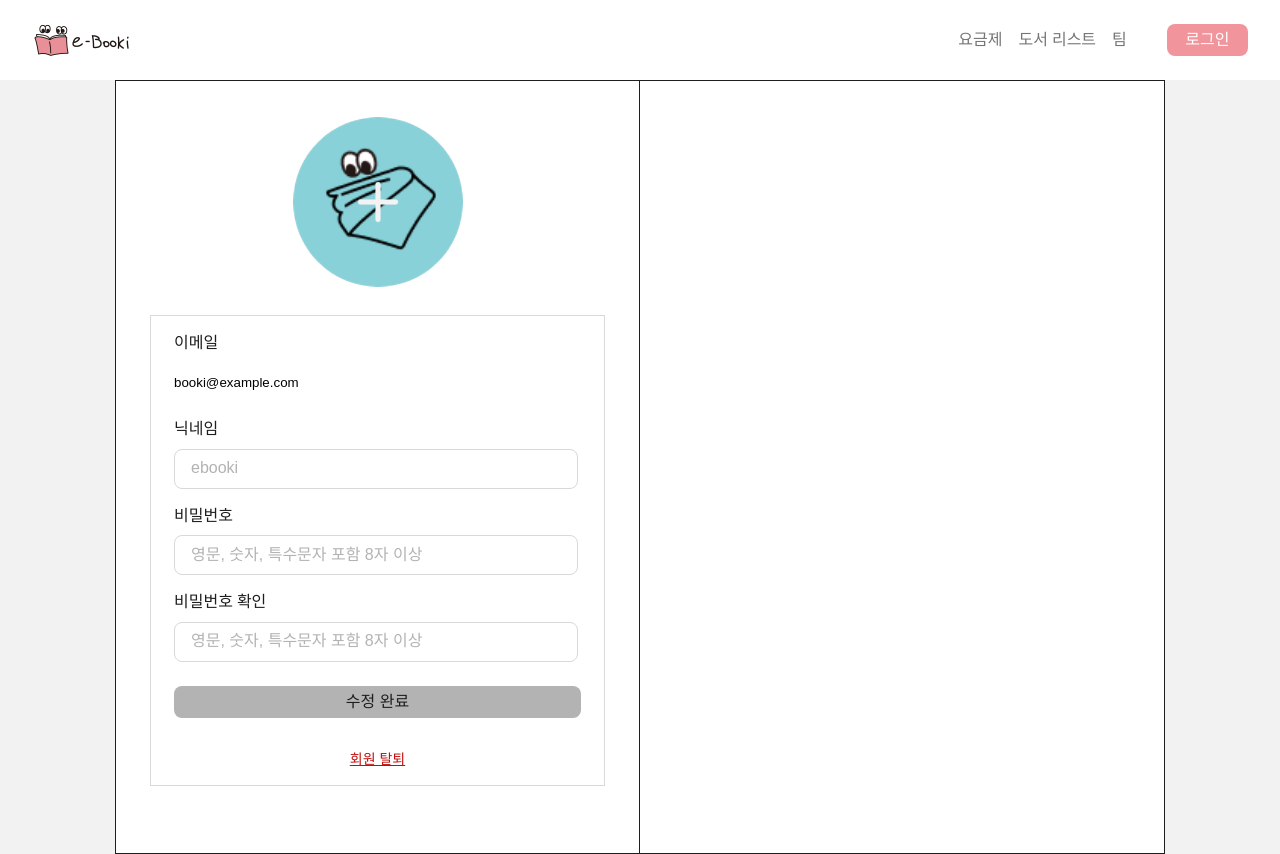
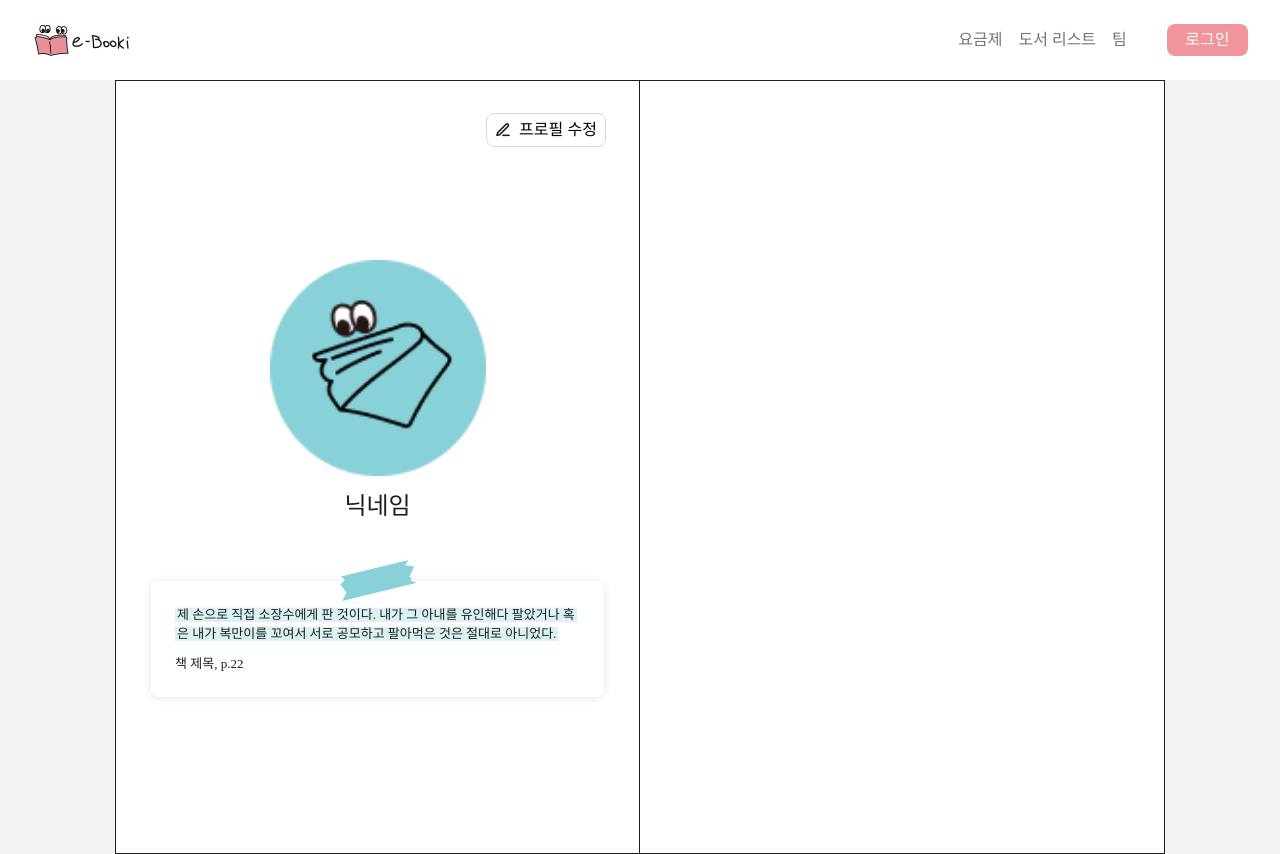
Before and after one commit to E-booki-Project/Ebooki_FE, a React (Vite) app: page /mypage/edit in a window 1280 px wide. Built offline with nearby package versions, Linux system fonts and the light colour scheme.

Commit message:
feat: 프로필 수정 및 뷰 전환

```diff
--- a/src/pages/mypage/Mypage.jsx
+++ b/src/pages/mypage/Mypage.jsx
@@ -1,14 +1,20 @@
-import React from "react";
+import React, { useState } from "react";
 import * as M from "../../styles/mypage/MypageStyle";
 import ProfileView from "./ProfileView";
 import ProfileEdit from "./ProfileEdit";
 
 function Mypage() {
+    const [mode, setMode] = useState("view");
+
     return (
         <M.Mypage>
             <M.Layout>
                 <M.Section>
-                    <ProfileEdit />
+                    {mode === "view" ? (
+                        <ProfileView onEdit={() => setMode("edit")} />
+                    ) : (
+                        <ProfileEdit onCancel={() => setMode("view")} />
+                    )}
                 </M.Section>
                 <M.Section></M.Section>
             </M.Layout>
--- a/src/pages/mypage/ProfileEdit.jsx
+++ b/src/pages/mypage/ProfileEdit.jsx
@@ -3,8 +3,9 @@ import * as PE from "../../styles/mypage/ProfileEditStyle";
 
 import plus from "../../assets/images/plus_gray.png";
 import user from "../../assets/images/user_blue.png";
+import back from "../../assets/images/back.png";
 
-function ProfileEdit() {
+function ProfileEdit({ onCancel }) {
     const fileRef = useRef(null);
 
     const [previewUrl, setPreviewUrl] = useState(user);
@@ -40,6 +41,9 @@ function ProfileEdit() {
 
     return (
         <PE.ProfileEdit>
+            <PE.Header>
+                <img src={back} onClick={onCancel} />
+            </PE.Header>
             <PE.ProfileWrapper type="button" onClick={handlePickImage}>
                 <PE.ProfileImg src={previewUrl} />
                 <PE.ProfileIcon src={plus} />
--- a/src/pages/mypage/ProfileView.jsx
+++ b/src/pages/mypage/ProfileView.jsx
@@ -5,10 +5,10 @@ import edit from "../../assets/images/edit.png";
 import user from "../../assets/images/user_blue.png";
 import tape from "../../assets/images/tape_blue.png";
 
-function ProfileView() {
+function ProfileView({ onEdit }) {
     return (
         <PV.ProfileView>
-            <PV.EditButton>
+            <PV.EditButton onClick={onEdit}>
                 <PV.EditIcon src={edit} />
                 프로필 수정
             </PV.EditButton>
--- a/src/styles/mypage/ProfileEditStyle.js
+++ b/src/styles/mypage/ProfileEditStyle.js
@@ -9,6 +9,12 @@ export const ProfileEdit = styled.div`
     padding: 36px;
     width: 100%;
     height: 100%;
+`;
+
+export const Header = styled.div`
+    align-self: flex-start;
+    width: 24px;
+    height: 24px;
 `;
 
 export const ProfileWrapper = styled.button`
```
